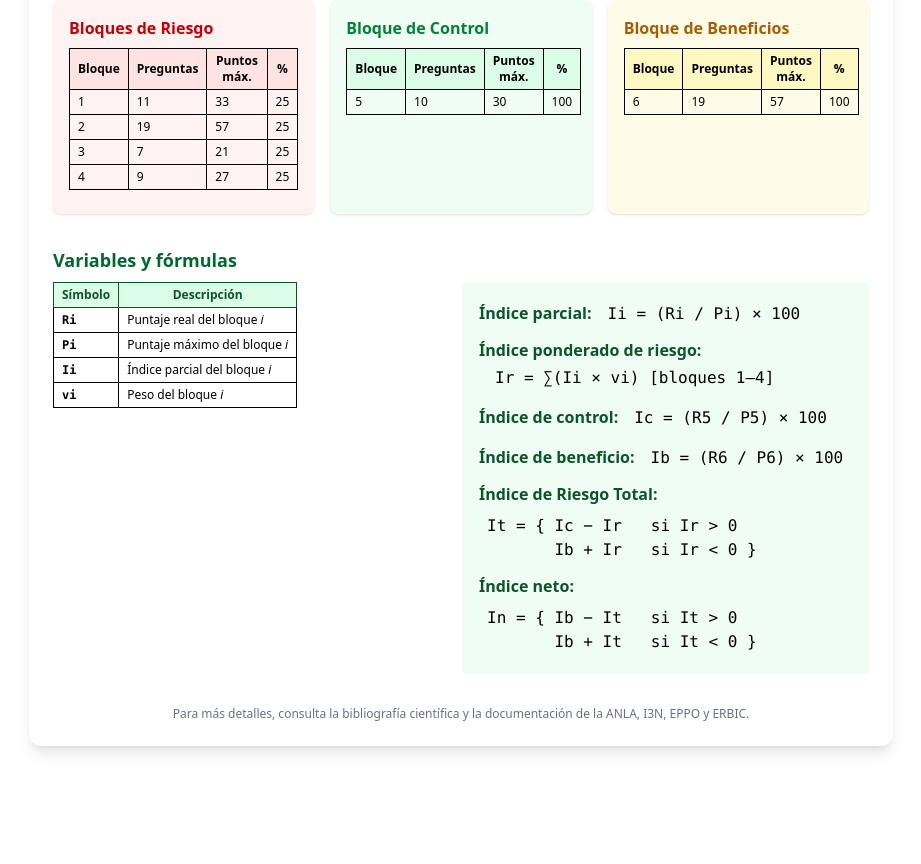
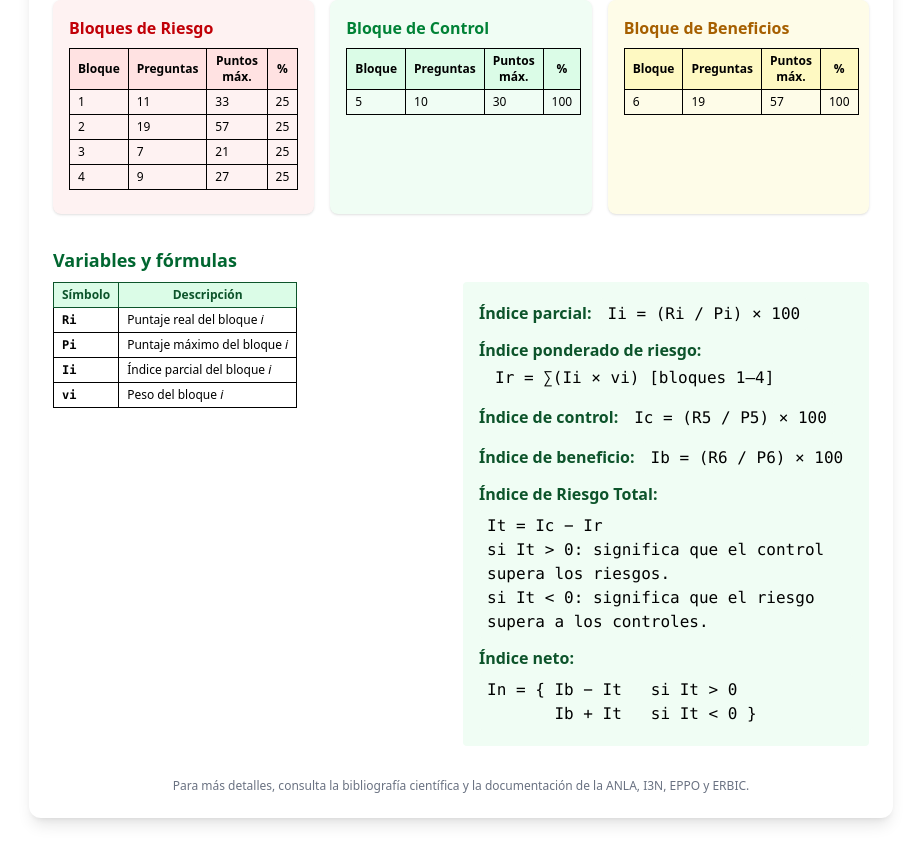
Before and after one commit to Kdnastone/insect-hub, a React (Vite) app: page /metodologia in a window 1280 px wide. Shown: the part 1402-2266 px from the top of the page, without its empty margins (179-1100 px from the left). Built offline with nearby package versions, Linux system fonts and the light colour scheme.

Commit message:
feat: arreglo fórmula de It

```diff
--- a/src/pages/Methodology.jsx
+++ b/src/pages/Methodology.jsx
@@ -299,10 +299,10 @@ const Methodology = () => (
               <div>
                 <span className="font-bold text-green-900">Índice de Riesgo Total:</span>
                 <div className="font-mono text-base bg-green-50 rounded px-2 py-1 block mt-1">
-                  It = {'{'} Ic − Ir &nbsp; si Ir &gt; 0 <br />
-                  &nbsp;&nbsp;&nbsp;&nbsp;&nbsp;&nbsp;&nbsp;Ib + Ir &nbsp; si Ir &lt; 0 {'}'}
+                  It = Ic − Ir &nbsp;<br />
+                  si It &gt; 0: significa que el control supera los riesgos.<br />
+                  si It &lt; 0: significa que el riesgo supera a los controles.</div>
                 </div>
-              </div>
               <div>
                 <span className="font-bold text-green-900">Índice neto:</span>
                 <div className="font-mono text-base bg-green-50 rounded px-2 py-1 block mt-1">
```
